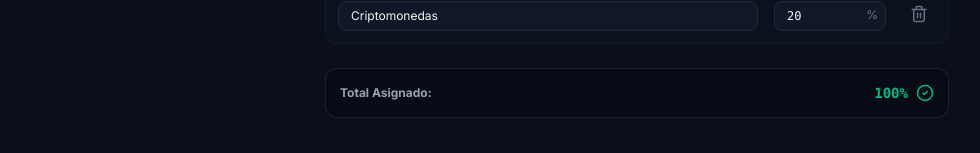
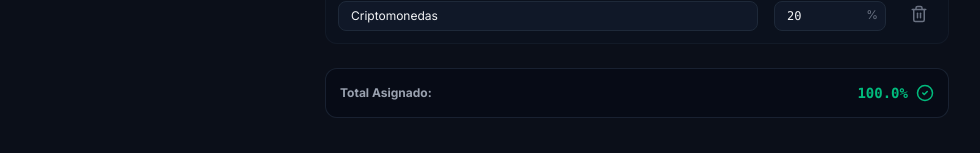
Before and after one commit to pedroadolf/stock, a Next.js app in the folder apps/web/: page /portfolios/new in a window 1280 px wide. Shown: the part 799-952 px from the top of the page, without its empty margins (3-983 px from the left). Built offline with nearby package versions, Linux system fonts and the light colour scheme; no server answers.

Commit message:
fix: round portfolio creation total percentage and support decimal inputs in new portfolio page

```diff
--- a/apps/web/src/app/portfolios/new/page.tsx
+++ b/apps/web/src/app/portfolios/new/page.tsx
@@ -79,8 +79,8 @@ export default function NewPortfolioPage() {
   const [loading, setLoading] = useState(false);
   const [error, setError] = useState<string | null>(null);
 
-  // Calcular la suma de porcentajes
-  const totalPercentage = secciones.reduce((sum, sec) => sum + sec.porcentaje_objetivo, 0);
+  // Calcular la suma de porcentajes con redondeo de punto flotante a 1 decimal
+  const totalPercentage = parseFloat(secciones.reduce((sum, sec) => sum + sec.porcentaje_objetivo, 0).toFixed(1));
 
   const handleAddSection = () => {
     setSecciones([...secciones, { nombre_seccion: "", porcentaje_objetivo: 0 }]);
@@ -296,6 +296,7 @@ export default function NewPortfolioPage() {
                         className="w-full bg-gray-900 border border-gray-800 rounded-lg pl-3 pr-6 py-1.5 text-xs font-mono text-gray-100 focus:outline-none focus:border-amber-500 transition"
                         min="0"
                         max="100"
+                        step="0.1"
                         required
                       />
                       <span className="absolute right-2 top-1.5 text-gray-500 text-xs">%</span>
@@ -319,7 +320,7 @@ export default function NewPortfolioPage() {
               <span className="text-xs text-gray-400 font-bold">Total Asignado:</span>
               <div className="flex items-center gap-2">
                 <span className={`text-sm font-bold font-mono ${totalPercentage === 100 ? "text-emerald-500" : "text-amber-500"}`}>
-                  {totalPercentage}%
+                  {totalPercentage.toFixed(1)}%
                 </span>
                 {totalPercentage === 100 ? (
                   <CheckCircle2 className="h-4.5 w-4.5 text-emerald-500" />
```
